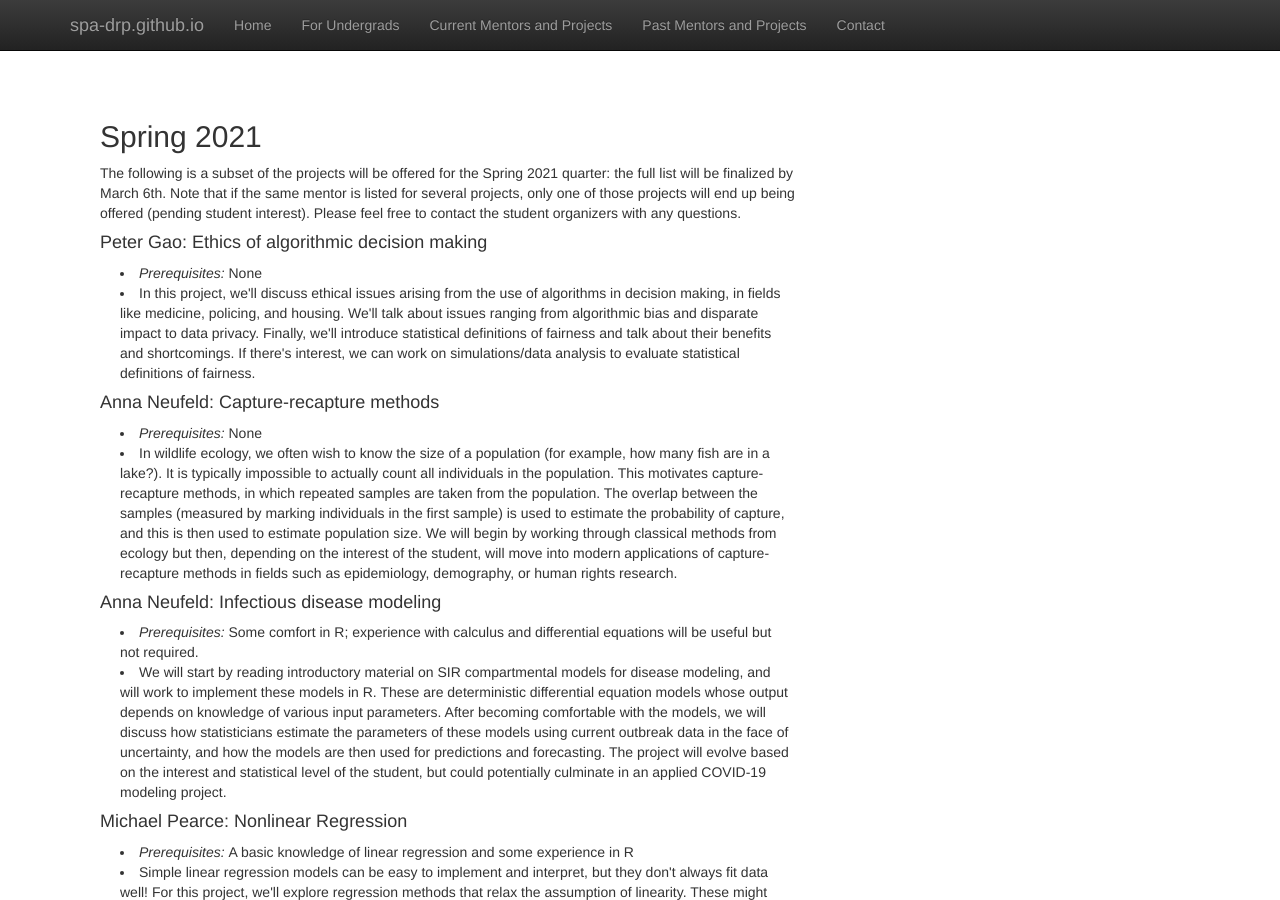
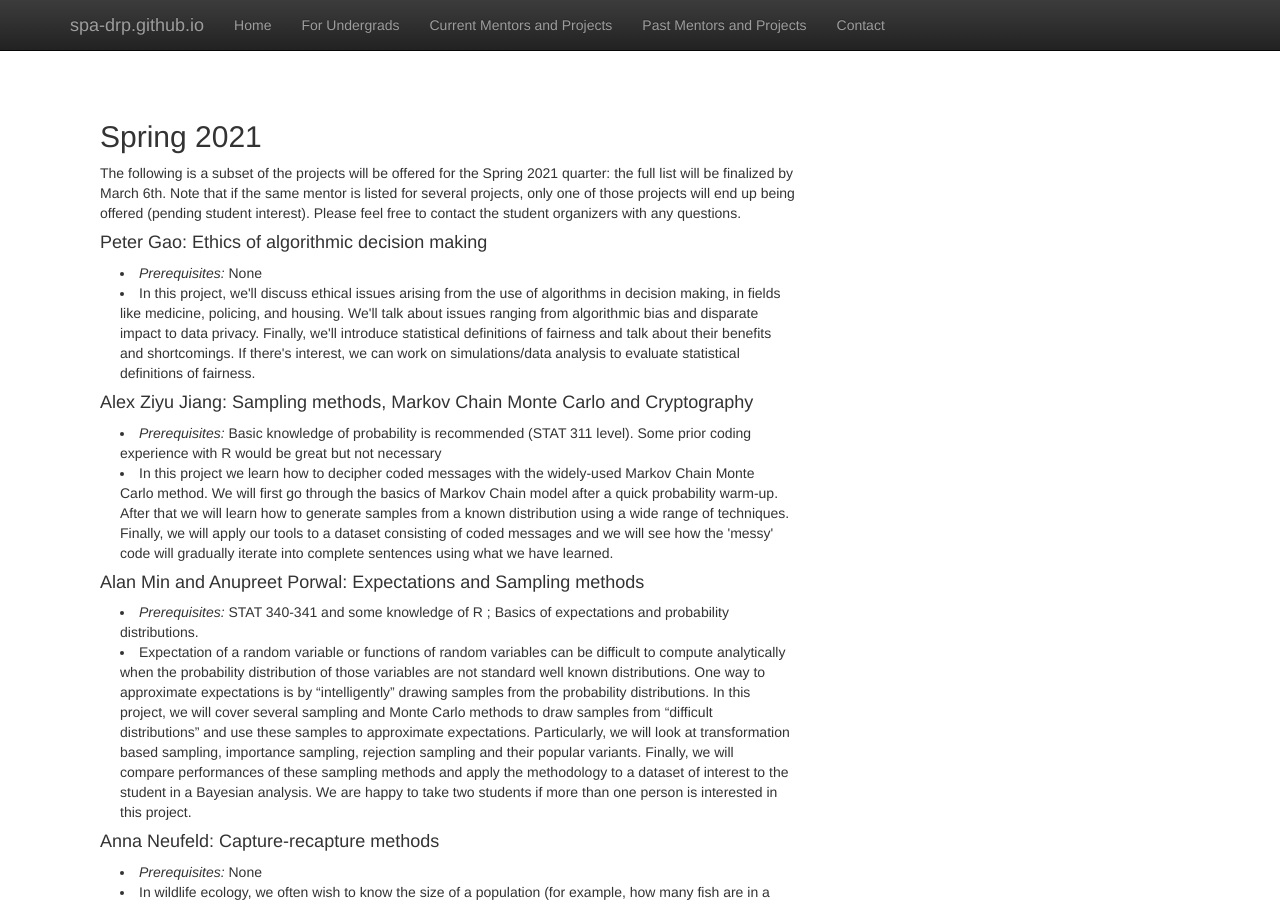
Before and after one commit to SPA-DRP/spa-drp.github.io, a Jekyll site: the page built from currentmentors.html, in a window 1280 px wide and 900 px high. Built offline with Jekyll 4.4.1, drawn with Linux system fonts in a browser that asks for light colours; nearby versions of some CDN libraries; library files that are not in the unit come from our copies.

Commit message:
Adding current mentors

```diff
--- a/currentmentors.html
+++ b/currentmentors.html
@@ -19,6 +19,32 @@ title:  'Mentors and Project Descriptions: Spring 2021'
     <li style="padding:0px;margin:0px 20px 0px;">
       In this project, we'll discuss ethical issues arising from the use of algorithms in decision making, in fields like medicine, policing, and housing. We'll talk about issues ranging from algorithmic bias and disparate impact to data privacy. Finally, we'll introduce statistical definitions of fairness and talk about their benefits and shortcomings.
       If there's interest, we can work on simulations/data analysis to evaluate statistical definitions of fairness.
+    </li>
+    </p>
+
+    <h4> Alex Ziyu Jiang: Sampling methods, Markov Chain Monte Carlo and Cryptography </h4>
+    <p class="content" style="padding:0px;margin:0px 20px 0px;">
+        <li style="padding:0px;margin:0px 20px 0px;"> <i> Prerequisites: </i>
+          Basic knowledge of probability is recommended (STAT 311 level). Some prior coding experience with R would be great but not necessary
+    </li>
+    <li style="padding:0px;margin:0px 20px 0px;">
+      In this project we learn how to decipher coded messages with the widely-used Markov Chain Monte Carlo method. We will first go through the basics of Markov Chain model after a quick probability
+      warm-up. After that we will learn how to generate samples from a known distribution using a wide range of
+      techniques. Finally, we will apply our tools to a dataset consisting of coded messages and
+      we will see how the 'messy' code will gradually iterate into complete sentences using what we
+      have learned.
+    </li>
+    </p>
+
+    <h4> Alan Min and Anupreet Porwal: Expectations and Sampling methods </h4>
+    <p class="content" style="padding:0px;margin:0px 20px 0px;">
+        <li style="padding:0px;margin:0px 20px 0px;"> <i> Prerequisites: </i>
+        STAT 340-341 and some knowledge of R ; Basics of expectations and probability distributions.
+    </li>
+    <li style="padding:0px;margin:0px 20px 0px;">
+      Expectation of a random variable or functions of random variables can be difficult to compute analytically when the probability distribution of those variables are not standard well known distributions. One way to approximate expectations is by “intelligently” drawing samples from the probability distributions. In this project, we will cover several sampling and Monte Carlo methods to draw samples from “difficult distributions” and use these samples to approximate expectations. Particularly, we will look at transformation based sampling, importance sampling, rejection sampling and their popular variants. Finally, we will compare performances of these sampling methods and apply the methodology to a dataset of interest to the student in a  Bayesian analysis.
+
+We are happy to take two students if more than one person is interested in this project.
     </li>
     </p>
 
```
